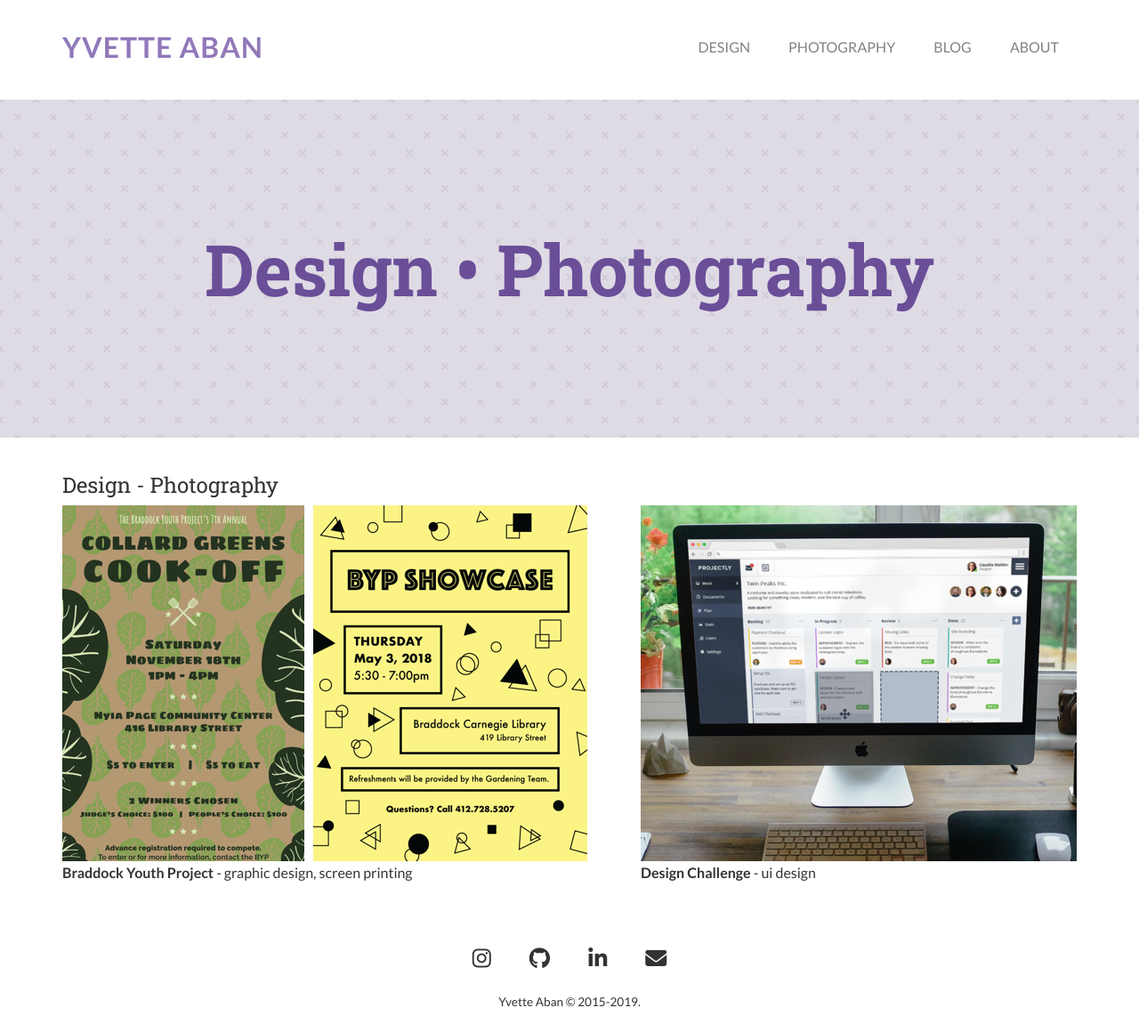
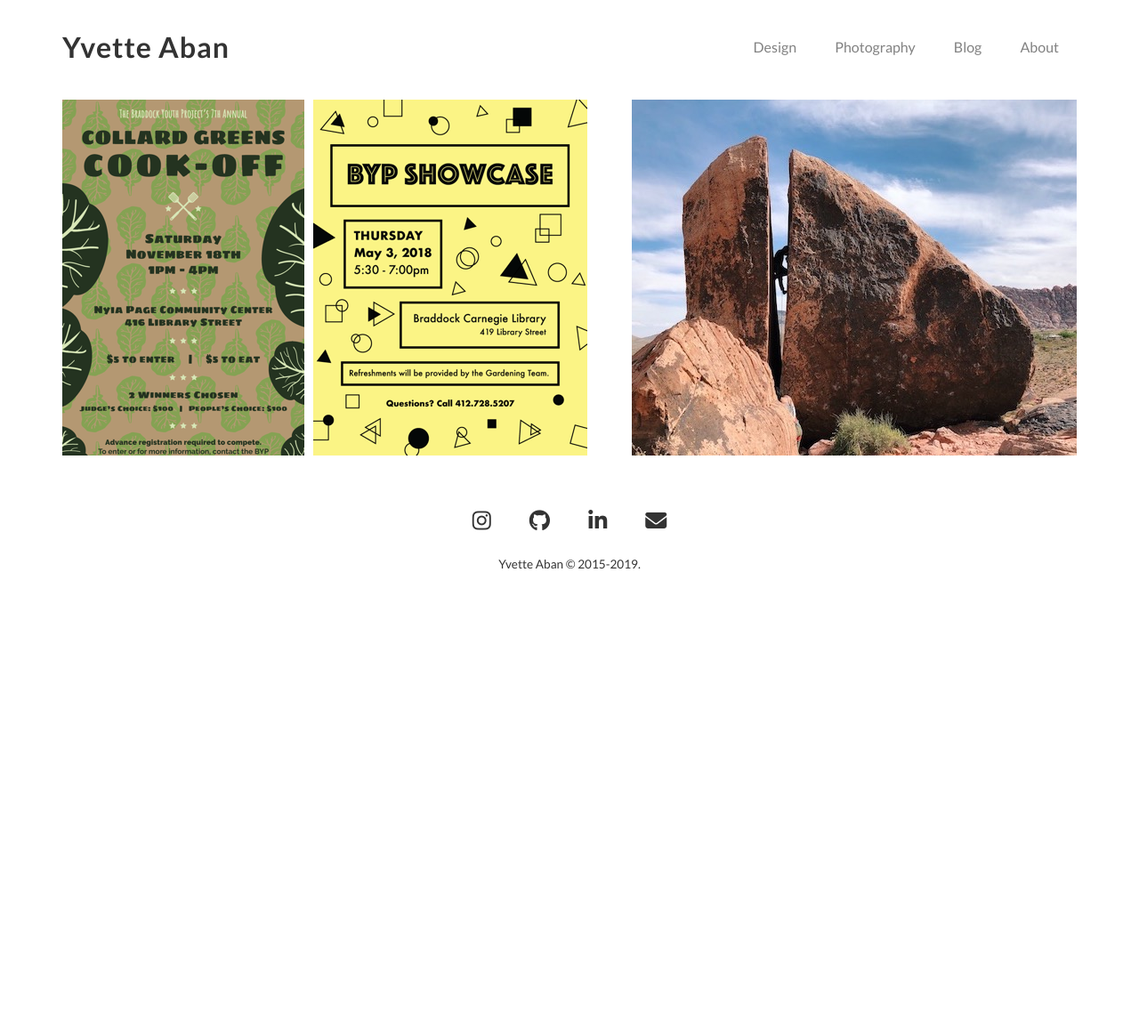
Before and after one commit to yvetteaban/yvetteaban.github.io, a Jekyll site: the page built from index.html, in a window 1280 px wide. Shown: the whole page at 89% size. Built offline with Jekyll 4.4.1, drawn with Linux system fonts in a browser that asks for light colours; nearby versions of some CDN libraries; after the commit the page ends 900 px from its top, so only the background shows below that.

Commit message:
moving things around

```diff
--- a/_layouts/homepage.html
+++ b/_layouts/homepage.html
@@ -15,30 +15,23 @@
 
 <div id="home-page">
 
-    <div class="hero">
+<!--     <div class="hero">
         <h2>Design • Photography</h2>
-    </div>
+    </div> -->
 
 <div class="container">
     <div class="projects-wrapper">
-        <h3>Design - Photography</h3>
 
         <div class="project-thumbnail">
-            <a href="/projects/braddock-youth-project/" title="Braddock Youth Project">
+            <a href="/projects/braddock-youth-project/" title="Design">
                 <img src="{{ site.baseurl }}/assets/proj-byp.png" alt="Braddock Youth Project flyers">
             </a>
-            <div class="project-description">
-                <p><strong>Braddock Youth Project</strong> - graphic design, screen printing</p>
-            </div>
         </div>
 
         <div class="project-thumbnail floatright">
-            <a href="/projects/design-challenge" title="Design Challenge">
-                <img src="{{ site.baseurl }}/assets/proj-projectly.png" alt="Design Challenge">
+            <a href="/photography" title="Photography">
+                <img src="{{ site.baseurl }}/assets/thumbnail-redrocks.JPG" alt="Red Rocks">
             </a>
-            <div class="project-description">
-                <p><strong>Design Challenge</strong> - ui design</p>
-            </div>
         </div>
 <!--
         <div class="project-thumbnail">
--- a/css/main.scss
+++ b/css/main.scss
@@ -134,10 +134,9 @@ a:hover {
     display: block;
     margin-bottom: $spacing-unit;
     text-align: center;
-    text-transform: uppercase;
 
     a {
-      color: $violet;
+      //color: $violet;
       font-size: 2em;
       font-weight: 600;
       letter-spacing: 1px;
@@ -158,7 +157,7 @@ a:hover {
 
       a {
         color: $gray-color;
-        text-transform: uppercase;
+        //text-transform: uppercase;
 
         &:hover {
           border-bottom: 3px solid $violet;
```
Also changed, not shown: assets/thumbnail-redrocks.JPG (added), 3 other files.
